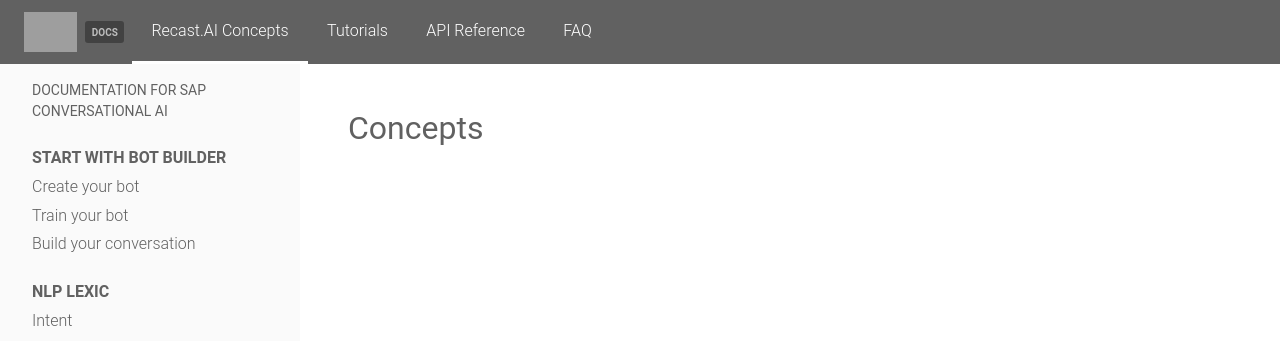
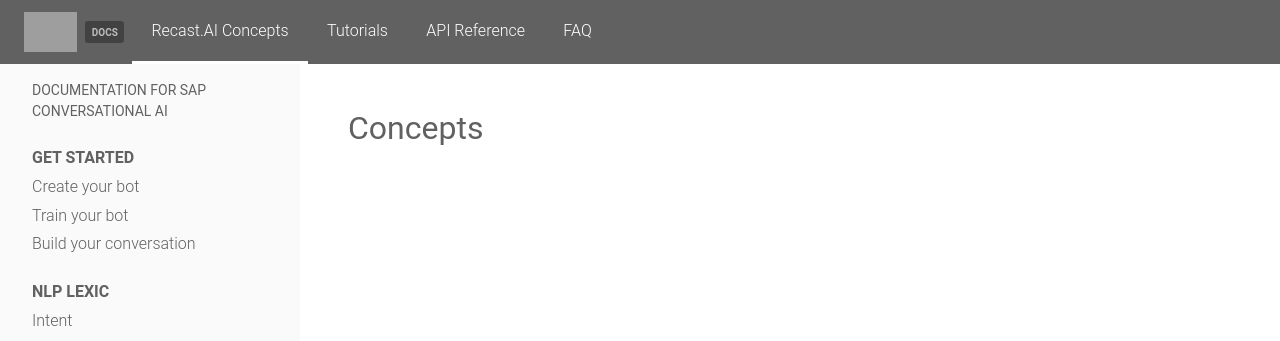
Before and after one commit to SAP-archive/docs, a Jekyll site: the page built from concepts/index.md, in a window 1280 px wide. Shown: the top 341 px of the page. Built offline with Jekyll 4.4.1, drawn with Linux system fonts in a browser that asks for light colours; nearby versions of some CDN libraries; a style sheet for code colours, icons or effects is not loaded; grey boxes are pictures that could not be loaded.

Commit message:
Update start_builder.yml

```diff
--- a/_data/start_builder.yml
+++ b/_data/start_builder.yml
@@ -1,4 +1,4 @@
-title: Start with Bot Builder
+title: Get started
 sections:
 
 - title: Create your bot
```
